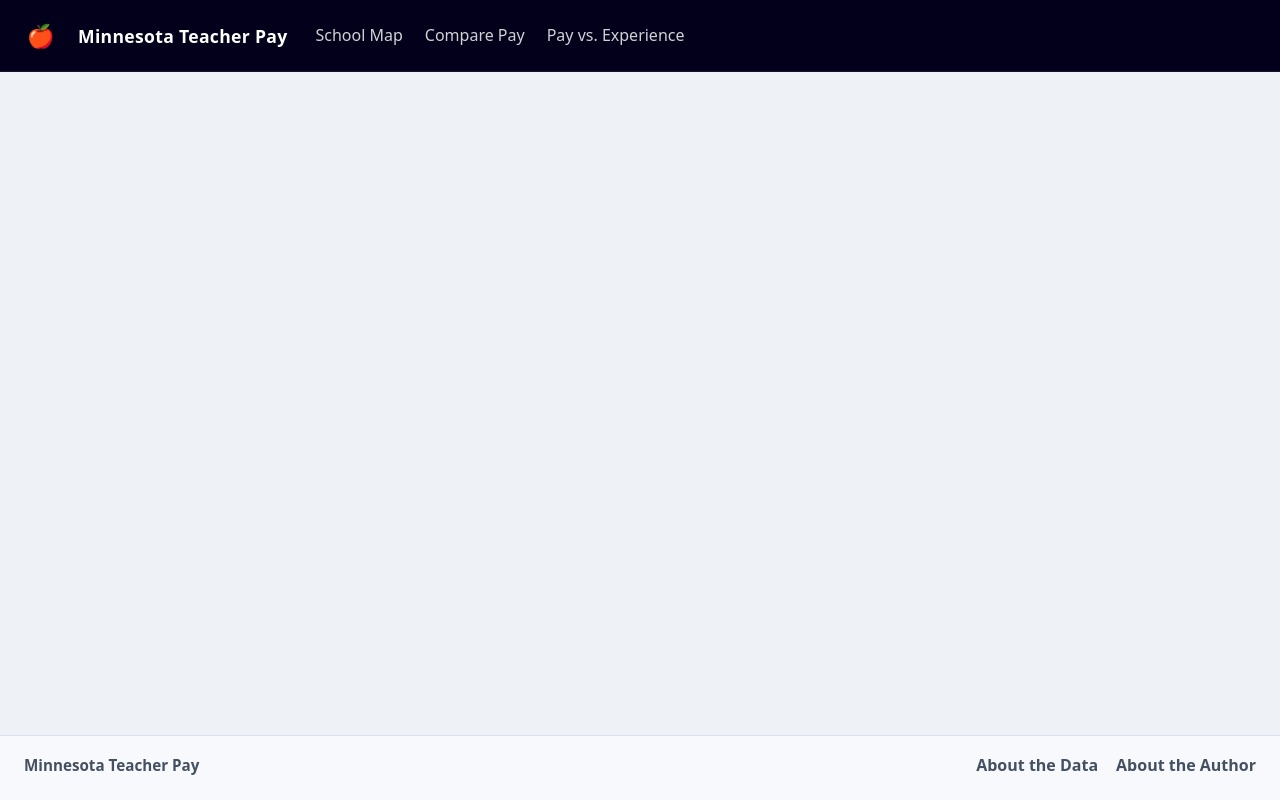
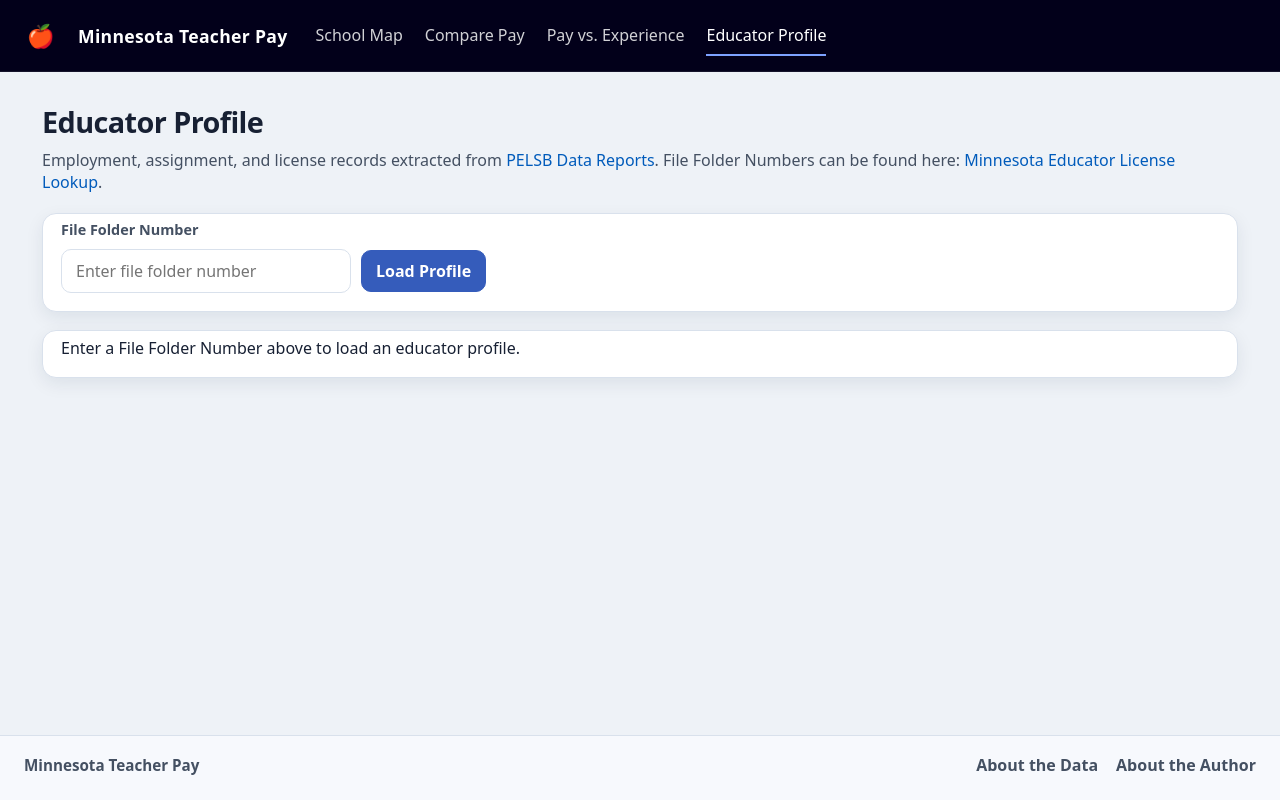
Before and after one commit to joshuabrose39/teacherpaymn_v2, a React app in the folder frontend/: page /educator in a window 1280 px wide. Built offline with nearby package versions, Linux system fonts and the light colour scheme.

Commit message:
Add educator profile header link and lookup guidance

```diff
--- a/frontend/src/App.js
+++ b/frontend/src/App.js
@@ -14,6 +14,7 @@
     { name: 'School Map', path: '/school-map', icon: '🗺️' },
     { name: 'Compare Pay', path: '/salary-finder', icon: '💲' },
     { name: 'Pay vs. Experience', path: '/scatterplot', icon: '📊' },
+    { name: 'Educator Profile', path: '/educator', icon: '👤' },
   ];
   const footerNavItems = [
     { name: 'About the Data', path: '/methodology', icon: '📄' },
@@ -93,6 +94,7 @@
               <Route path="/school-map" element={<SchoolMap />} />
               <Route path="/salary-finder" element={<SalaryFinder />} />
               <Route path="/scatterplot" element={<Scatterplot />} />
+              <Route path="/educator" element={<EducatorProfile />} />
               <Route path="/methodology" element={<Methodology />} />
               <Route path="/about-project" element={<AboutProject />} />
               <Route
--- a/frontend/src/pages/EducatorProfile.js
+++ b/frontend/src/pages/EducatorProfile.js
@@ -88,6 +88,21 @@
 
   useEffect(() => {
     async function fetchProfile() {
+      if (!fileFolderNumber) {
+        setProfileData({
+          fileFolderNumber: null,
+          schoolYears: [],
+          defaultSchoolYear: '',
+          selectedSchoolYear: '',
+          employments: [],
+          assignments: [],
+          licenses: [],
+        });
+        setSelectedSchoolYear('');
+        setLoading(false);
+        setError(null);
+        return;
+      }
       setLoading(true);
       setError(null);
       try {
@@ -143,9 +158,18 @@
               >
                 PELSB Data Reports
               </a>
+              . File Folder Numbers can be found here:{' '}
+              <a
+                href="https://pub.education.mn.gov/licenselookup/"
+                target="_blank"
+                rel="noopener noreferrer"
+              >
+                Minnesota Educator License Lookup
+              </a>
               .
             </p>
           </div>
+          {fileFolderNumber && (
             <div className="toolbar">
               <div className="header-field header-field-inline">
                 <label htmlFor="educator-profile-school-year">School Year:</label>
@@ -163,6 +187,7 @@
                 </select>
               </div>
             </div>
+          )}
         </div>
 
         <div className="card" style={{ marginBottom: '18px' }}>
@@ -195,6 +220,8 @@
           </div>
         </div>
 
+        {fileFolderNumber ? (
+          <>
             <div className="card" style={{ marginBottom: '18px' }}>
               <div className="card-body">
                 <div className="profile-summary">
@@ -213,6 +240,16 @@
               <RecordListSection title="Assignments" rows={profileData.assignments} />
               <RecordListSection title="Licenses" rows={profileData.licenses} />
             </div>
+          </>
+        ) : (
+          <div className="card">
+            <div className="card-body">
+              <p style={{ margin: 0 }}>
+                Enter a File Folder Number above to load an educator profile.
+              </p>
+            </div>
+          </div>
+        )}
       </div>
     </div>
   );
```
Also changed, not shown: 4 other files (tests, documents, lock files or other folders). Lines whose indentation alone changed are shown as unchanged.
